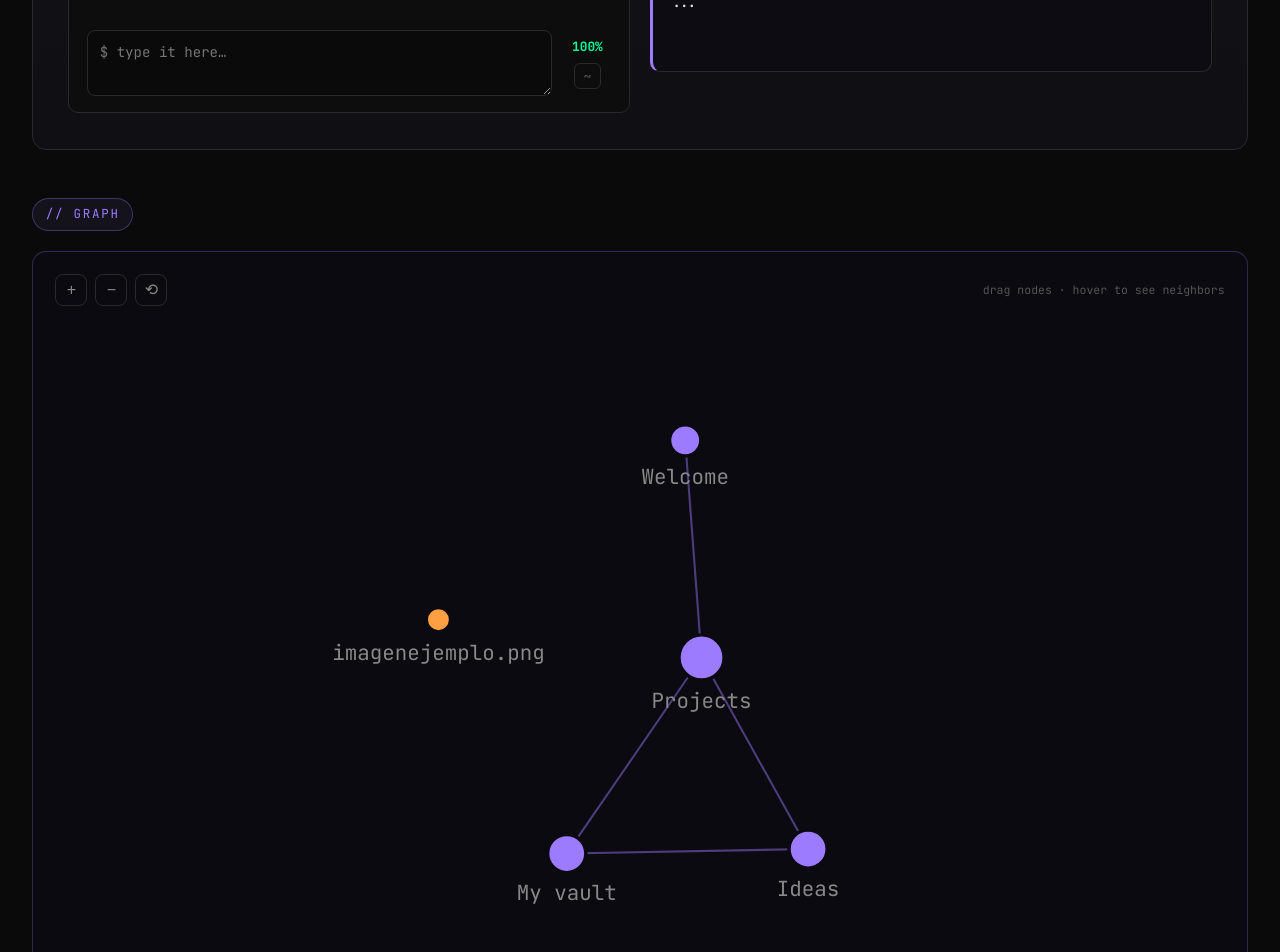
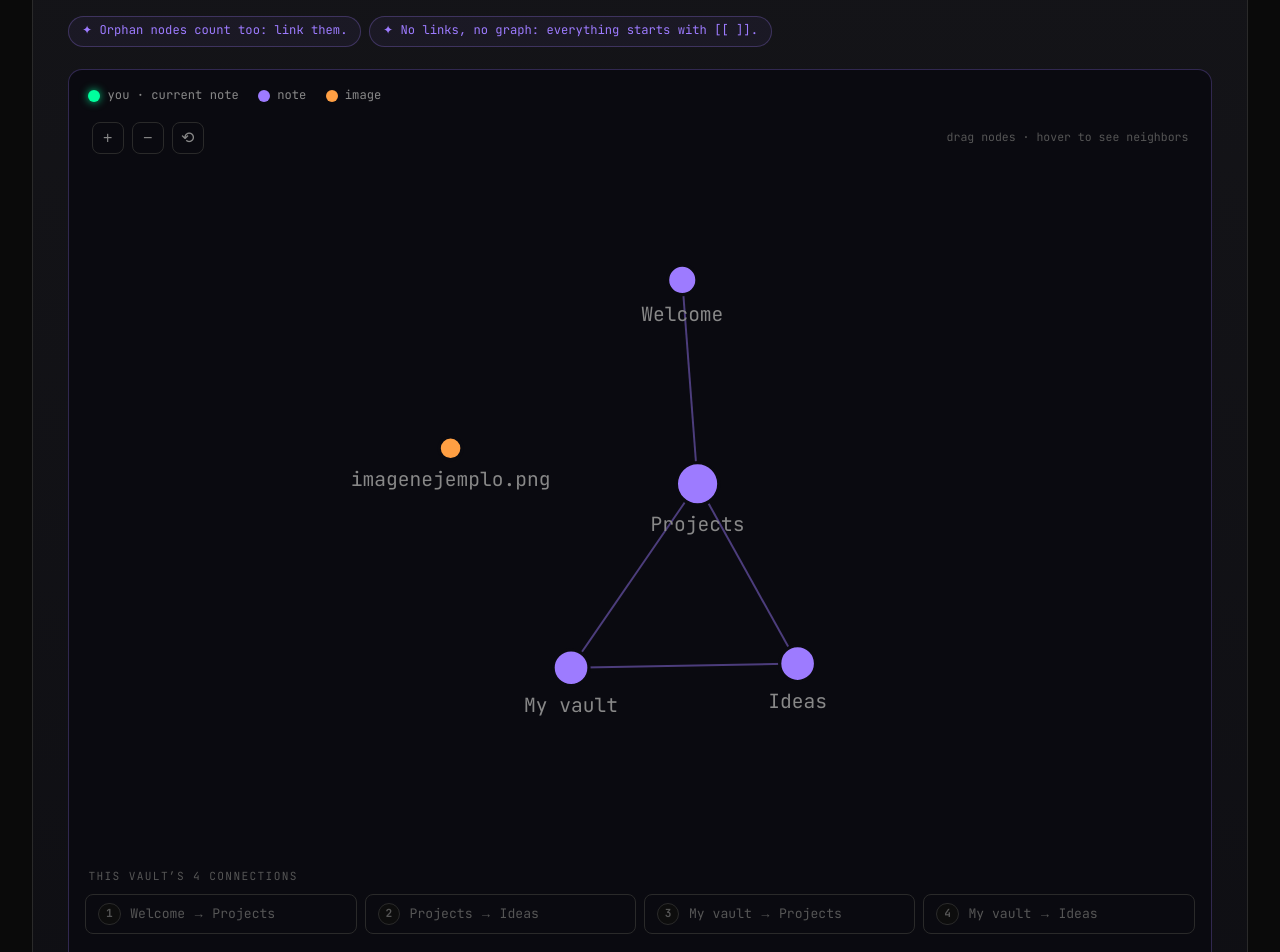
Before and after one commit to alejandrovazquezdev/markmarkdown, a React (Vite) app: page /obsidian in a window 1280 px wide. Shown: the part 5000-5952 px from the top of the page. Built offline with nearby package versions, Linux system fonts and the light colour scheme.

Commit message:
Obsidian 07: grafo dentro de la leccion con leyenda y lista de conexiones (fix drill vacio)

```diff
--- a/src/pages/Obsidian.jsx
+++ b/src/pages/Obsidian.jsx
@@ -81,9 +81,24 @@ function GraphLesson({ lang, copy }) {
     [edges, tour],
   )
   const done = tour >= edges.length - 1
+  const labelOf = (id) => nodes.find((n) => n.id === id)?.label ?? id
   return (
     <div className="ob-graph-lesson">
+      <ul className="ob-legend" aria-label="legend">
+        <li><span className="ob-dot-sample is-you" aria-hidden="true" />{copy.legendYou}</li>
+        <li><span className="ob-dot-sample is-note" aria-hidden="true" />{copy.legendNote}</li>
+        <li><span className="ob-dot-sample is-image" aria-hidden="true" />{copy.legendImage}</li>
+      </ul>
       <ForceGraph nodes={nodes} edges={hot} lang={lang} />
+      <p className="ob-conn-title">{copy.connectionsTitle}</p>
+      <ol className="ob-conn-list">
+        {edges.map((e, i) => (
+          <li key={e.key} className={i <= tour ? 'is-seen' : ''}>
+            <span className="ob-conn-num">{i + 1}</span>
+            {labelOf(e.a)} <span aria-hidden="true">→</span> {labelOf(e.b)}
+          </li>
+        ))}
+      </ol>
       <div className="ob-tour-row">
         {!done ? (
           <button type="button" className="btn-primary" onClick={() => setTour((t) => t + 1)}>
@@ -187,7 +202,7 @@ export default function Obsidian() {
             <a className="btn-primary btn-lg" href="#ob-lecciones">
               {c.startCta}
             </a>
-            <a className="btn-secondary btn-lg" href="#ob-grafo">
+            <a className="btn-secondary btn-lg" href="#ob-lesson-graph">
               {c.graphCta}
             </a>
           </div>
@@ -216,7 +231,11 @@ export default function Obsidian() {
                 <li key={tip}>{tip}</li>
               ))}
             </ul>
-            <DrillPreview target={l.drill} lang={lang} />
+            {l.id === 'graph' ? (
+              <GraphLesson lang={lang} copy={l} />
+            ) : (
+              <DrillPreview target={l.drill} lang={lang} />
+            )}
             {l.id === 'resize' && <ResizeDemo lang={lang} label={l.sliderLabel} />}
             {l.id === 'transclude' && (
               <button type="button" className="ob-original-btn" onClick={() => openNote('proyectos')}>
@@ -225,11 +244,6 @@ export default function Obsidian() {
             )}
           </section>
         ))}
-
-        <section id="ob-grafo" className="ob-graph-section" aria-labelledby="ob-t-graph">
-          <p className="kicker">{c.lessons[6].id === 'graph' ? '// graph' : '// grafo'}</p>
-          <GraphLesson lang={lang} copy={c.lessons[6]} />
-        </section>
 
         <section className="final" aria-labelledby="ob-final-t">
           <div className="final-inner">
--- a/src/pages/obsidianCopy.js
+++ b/src/pages/obsidianCopy.js
@@ -82,13 +82,18 @@ export const obsidianCopy = {
         id: 'graph',
         title: '07 · La vista gráfica, de verdad',
         intro: [
-          'Este de abajo no es un adorno: es el grafo real de este mini baúl, con física. Arrastra los nodos, haz zoom, pasa el cursor para ver vecinos. Cada arista nace de un [[enlace]] que escribiste en las lecciones.',
-          'Pulsa «recorrer conexiones» para iluminarlas una por una, en el orden en que las aprendiste.',
+          'El panel de abajo no es un adorno: es el grafo real de este mini baúl, con física. Cada línea nace de un [[enlace]] que escribiste en las lecciones 01 a 06.',
+          'Cómo leerlo: el nodo verde eres tú (la nota actual). Los nodos violeta son notas y el ámbar es la imagen. Una línea entre dos nodos significa que una nota enlaza a la otra. Arrastra cualquier nodo para moverlo, usa +/− para zoom y pasa el cursor para resaltar solo sus vecinos.',
+          'Pulsa «recorrer conexiones» para iluminar las 4 conexiones una por una, en el orden en que las aprendiste. La lista debajo del grafo marca cuáles ya viste.',
         ],
-        tips: ['Los nodos huérfanos también cuentan: enlázalos.', 'El centro verde eres tú: esta nota.'],
+        tips: ['Los nodos huérfanos también cuentan: enlázalos.', 'Sin enlaces no hay grafo: todo empieza con [[ ]].'],
         tourNext: 'Recorrer conexiones →',
         tourReset: 'Reiniciar',
         tourDone: 'Grafo completo ✓',
+        legendYou: 'tú · nota actual',
+        legendNote: 'nota',
+        legendImage: 'imagen',
+        connectionsTitle: 'Las 4 conexiones de este baúl',
       },
     ],
     ctaTitle: '¿Dominado el baúl?',
@@ -176,13 +181,18 @@ export const obsidianCopy = {
         id: 'graph',
         title: '07 · The graph view, for real',
         intro: [
-          'The one below is no decoration: it is the real graph of this tiny vault, with physics. Drag nodes, zoom, hover to see neighbors. Every edge is born from a [[link]] you typed in the lessons.',
-          'Hit “walk the connections” to light them up one by one, in the order you learned them.',
+          'The panel below is no decoration: it is the real graph of this tiny vault, with physics. Every line is born from a [[link]] you typed in lessons 01 to 06.',
+          'How to read it: the green node is you (the current note). Violet nodes are notes and the amber one is the image. A line between two nodes means one note links to the other. Drag any node to move it, use +/− to zoom, and hover to highlight only its neighbors.',
+          'Hit “walk the connections” to light up all 4 connections one by one, in the order you learned them. The list under the graph tracks which ones you already saw.',
         ],
-        tips: ['Orphan nodes count too: link them.', 'The green center is you: this note.'],
+        tips: ['Orphan nodes count too: link them.', 'No links, no graph: everything starts with [[ ]].'],
         tourNext: 'Walk the connections →',
         tourReset: 'Reset',
         tourDone: 'Full graph ✓',
+        legendYou: 'you · current note',
+        legendNote: 'note',
+        legendImage: 'image',
+        connectionsTitle: 'This vault’s 4 connections',
       },
     ],
     ctaTitle: 'Vault mastered?',
--- a/src/styles/obsidian.css
+++ b/src/styles/obsidian.css
@@ -377,6 +377,99 @@
   padding: 1rem;
 }
 
+.ob-legend {
+  list-style: none;
+  margin: 0 0 0.6rem;
+  padding: 0 0.2rem;
+  display: flex;
+  flex-wrap: wrap;
+  gap: 0.4rem 1.2rem;
+}
+
+.ob-legend li {
+  display: inline-flex;
+  align-items: center;
+  gap: 0.45rem;
+  font-size: 0.76rem;
+  color: var(--text-secondary);
+}
+
+.ob-dot-sample {
+  width: 12px;
+  height: 12px;
+  border-radius: 50%;
+  display: inline-block;
+}
+
+.ob-dot-sample.is-you {
+  background: var(--terminal-green);
+  box-shadow: 0 0 8px rgba(0, 255, 157, 0.8);
+}
+
+.ob-dot-sample.is-note {
+  background: #9d7bff;
+}
+
+.ob-dot-sample.is-image {
+  background: var(--terminal-amber);
+}
+
+.ob-conn-title {
+  font-size: 0.7rem;
+  letter-spacing: 0.12em;
+  text-transform: uppercase;
+  color: var(--text-muted);
+  margin: 1rem 0.2rem 0.5rem;
+}
+
+.ob-conn-list {
+  list-style: none;
+  margin: 0 0 0.4rem;
+  padding: 0;
+  display: grid;
+  grid-template-columns: repeat(auto-fit, minmax(220px, 1fr));
+  gap: 0.5rem;
+}
+
+.ob-conn-list li {
+  display: flex;
+  align-items: center;
+  gap: 0.6rem;
+  font-size: 0.82rem;
+  color: var(--text-muted);
+  border: 1px solid var(--border);
+  border-radius: 8px;
+  padding: 0.5rem 0.75rem;
+  transition: var(--transition);
+}
+
+.ob-conn-list li.is-seen {
+  color: var(--text-primary);
+  border-color: rgba(0, 255, 157, 0.5);
+  background: rgba(0, 255, 157, 0.05);
+}
+
+.ob-conn-num {
+  display: inline-flex;
+  align-items: center;
+  justify-content: center;
+  width: 1.4rem;
+  height: 1.4rem;
+  border-radius: 50%;
+  font-size: 0.7rem;
+  font-weight: 700;
+  background: var(--bg-input);
+  border: 1px solid var(--border);
+  color: var(--text-muted);
+  flex: none;
+}
+
+.ob-conn-list li.is-seen .ob-conn-num {
+  background: var(--terminal-green);
+  border-color: var(--terminal-green);
+  color: #06110c;
+}
+
 .force-wrap {
   min-width: 0;
 }
```
Also changed, not shown: 8 other files (tests, documents, lock files or other folders).
